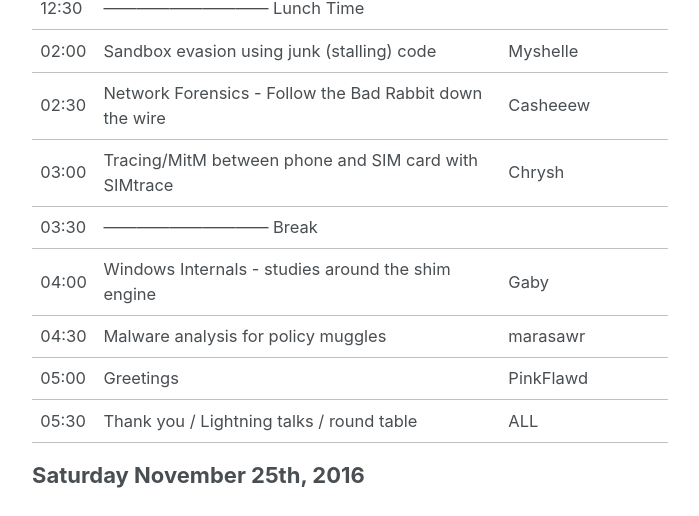
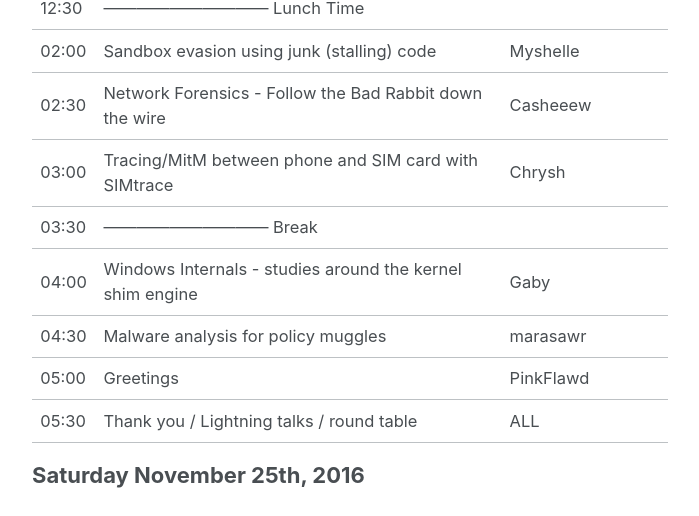
Before and after one commit to blackhoodieRE/blackhoodiere.github.io, a Jekyll site: the page built from _pages/schedule.md, in a window 1280 px wide and 900 px high, scrolled down 1364 px. Shown: the top 516 px of the window, without its empty margins (290-989 px from the left). Built offline with Jekyll 4.4.1, drawn with Linux system fonts in a browser that asks for light colours.

Commit message:
Update schedule.md
Updating the title of Gaby's talk

```diff
--- a/_pages/schedule.md
+++ b/_pages/schedule.md
@@ -28,7 +28,7 @@ Blackhoodie #3 will be held at the offices of CIRCL, the Computer Incident Respo
 |02:30| Network Forensics - Follow the Bad Rabbit down the wire | Casheeew |
 |03:00| Tracing/MitM between phone and SIM card with SIMtrace | Chrysh |
 |03:30| ------------------------------  Break
-|04:00| Windows Internals - studies around the shim engine | Gaby |
+|04:00| Windows Internals - studies around the kernel shim engine | Gaby |
 |04:30| Malware analysis for policy muggles | marasawr |
 |05:00| Greetings | PinkFlawd |
 |05:30| Thank you / Lightning talks / round table | ALL |
```
